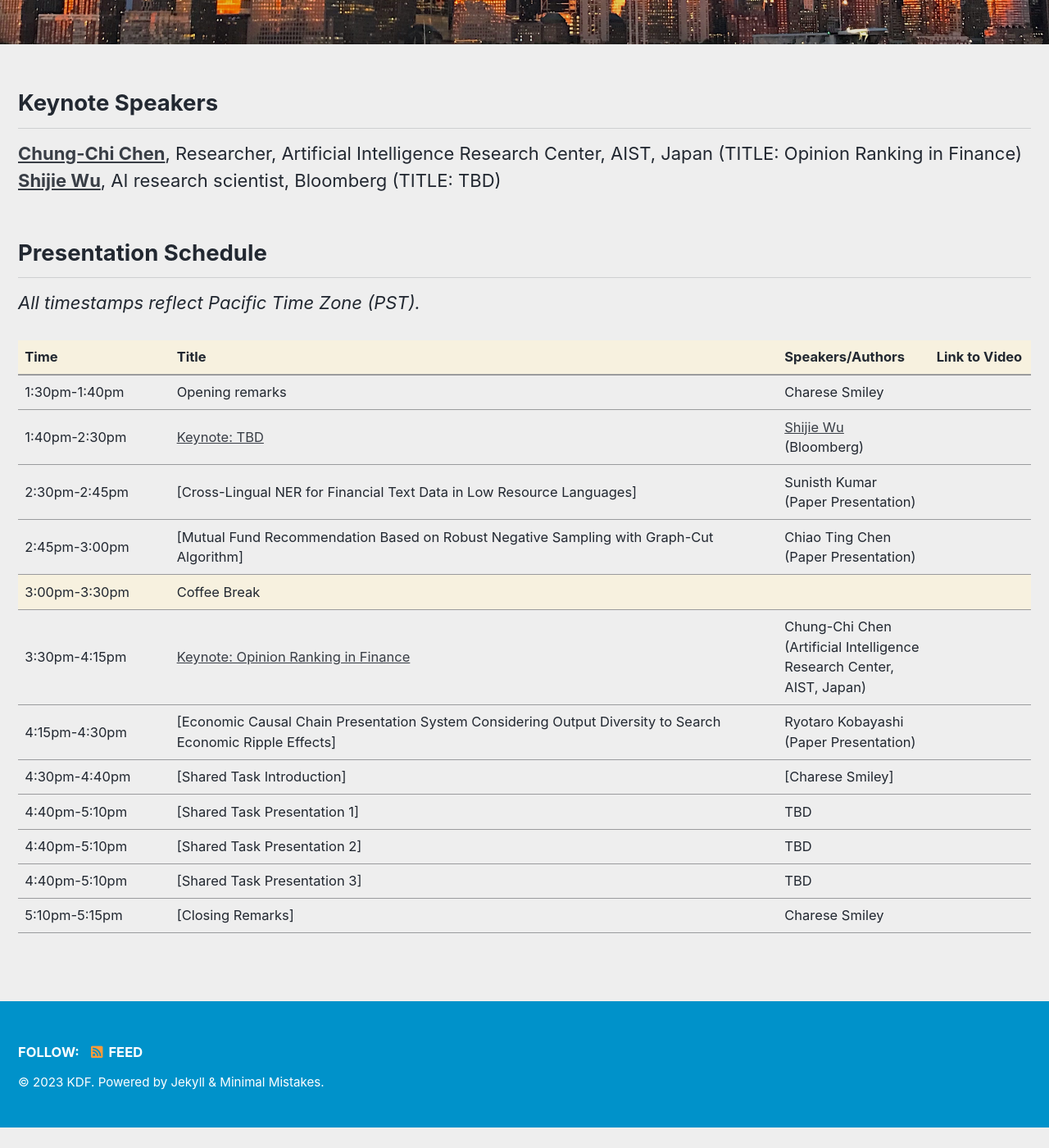
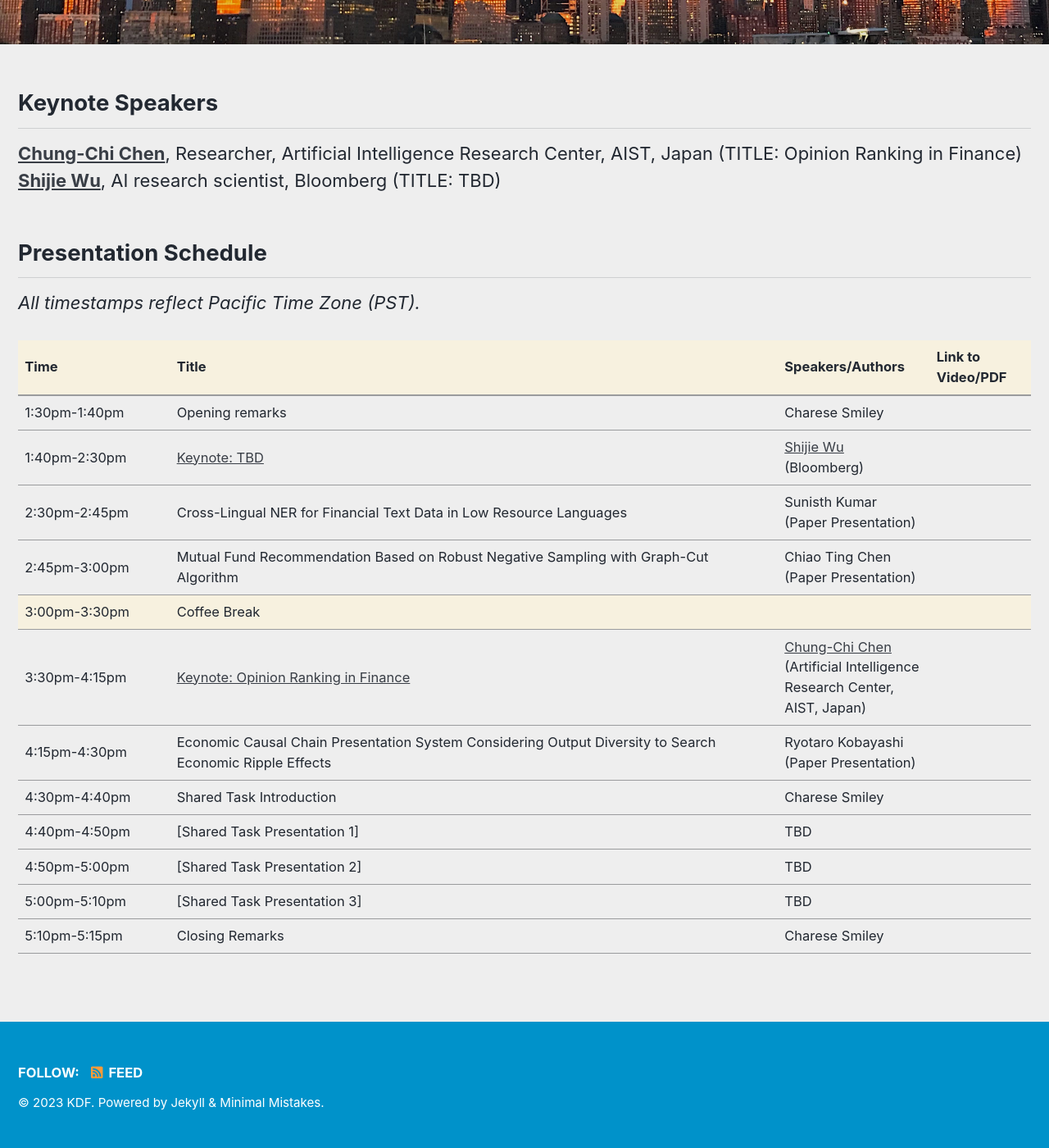
Before and after one commit to kdf-workshop/kdf23, a Jekyll site: the page built from _pages/schedule.md, in a window 1280 px wide and 1400 px high, scrolled down 420 px. Shown: the whole window at 82% size. Built offline with Jekyll 4.4.1, drawn with Linux system fonts in a browser that asks for light colours; cached includes are drawn as plain includes; before the commit the page ends 1795 px from its top, so only the background shows below that.

Commit message:
Update schedule.md

```diff
--- a/_pages/schedule.md
+++ b/_pages/schedule.md
@@ -32,7 +32,7 @@ excerpt: "<br/>Schedule<br/>"
         <th markdown="span">Time</th>
         <th markdown="span">Title</th>
         <th markdown="span">Speakers/Authors</th>
-        <th markdown="span">Link to Video</th>
+        <th markdown="span">Link to Video/PDF</th>
     </tr>
 </thead>
 <tbody>
@@ -50,13 +50,13 @@ excerpt: "<br/>Schedule<br/>"
     </tr>
     <tr>
         <td markdown="span">2:30pm-2:45pm</td>
-        <td markdown="span">[Cross-Lingual NER for Financial Text Data in Low Resource Languages]</td>
+        <td markdown="span">Cross-Lingual NER for Financial Text Data in Low Resource Languages</td>
         <td markdown="span">Sunisth Kumar<br/>(Paper Presentation)</td>
         <td markdown="span"></td>
     </tr>
     <tr>
         <td markdown="span">2:45pm-3:00pm</td>
-        <td markdown="span">[Mutual Fund Recommendation Based on Robust Negative Sampling with Graph-Cut Algorithm]</td>
+        <td markdown="span">Mutual Fund Recommendation Based on Robust Negative Sampling with Graph-Cut Algorithm</td>
         <td markdown="span">Chiao Ting Chen<br/>(Paper Presentation)</td>
         <td markdown="span">&nbsp;</td>
     </tr>
@@ -68,43 +68,43 @@ excerpt: "<br/>Schedule<br/>"
     </tr>
     <tr>
         <td markdown="span">3:30pm-4:15pm</td>
-        <td markdown="span">[Keynote: Opinion Ranking in Finance]((/kdf23/chung-chi))</td>
-        <td markdown="span">Chung-Chi Chen<br/>(Artificial Intelligence Research Center, AIST, Japan)</td>
+        <td markdown="span">[Keynote: Opinion Ranking in Finance](/kdf23/chung-chi)</td>
+        <td markdown="span">[Chung-Chi Chen](/kdf23/chung-chi)<br/>(Artificial Intelligence Research Center, AIST, Japan)</td>
         <td markdown="span"></td>
     </tr>
     <tr >
         <td markdown="span">4:15pm-4:30pm</td>
-        <td markdown="span">[Economic Causal Chain Presentation System Considering Output Diversity to Search Economic Ripple Effects]</td>
+        <td markdown="span">Economic Causal Chain Presentation System Considering Output Diversity to Search Economic Ripple Effects</td>
         <td markdown="span">Ryotaro Kobayashi<br/>(Paper Presentation)</td>
         <td markdown="span">&nbsp;</td>
     </tr>
     <tr>
         <td markdown="span">4:30pm-4:40pm</td>
-        <td markdown="span">[Shared Task Introduction]</td>
-        <td markdown="span">[Charese Smiley]</td>
+        <td markdown="span">Shared Task Introduction</td>
+        <td markdown="span">Charese Smiley</td>
         <td markdown="span">&nbsp;</td>
     </tr>
     <tr>
-        <td markdown="span">4:40pm-5:10pm</td>
+        <td markdown="span">4:40pm-4:50pm</td>
         <td markdown="span">[Shared Task Presentation 1]</td>
         <td markdown="span">TBD<br/></td>
         <td markdown="span">&nbsp;</td>
     </tr>
     <tr>
-        <td markdown="span">4:40pm-5:10pm</td>
+        <td markdown="span">4:50pm-5:00pm</td>
         <td markdown="span">[Shared Task Presentation 2]</td>
         <td markdown="span">TBD<br/></td>
         <td markdown="span">&nbsp;</td>
     </tr>
     <tr>
-        <td markdown="span">4:40pm-5:10pm</td>
+        <td markdown="span">5:00pm-5:10pm</td>
         <td markdown="span">[Shared Task Presentation 3]</td>
         <td markdown="span">TBD<br/></td>
         <td markdown="span">&nbsp;</td>
     </tr>
     <tr>
         <td markdown="span">5:10pm-5:15pm</td>
-        <td markdown="span">[Closing Remarks]</td>
+        <td markdown="span">Closing Remarks</td>
         <td markdown="span">Charese Smiley<br/></td>
         <td markdown="span">&nbsp;</td>
     </tr>
```
